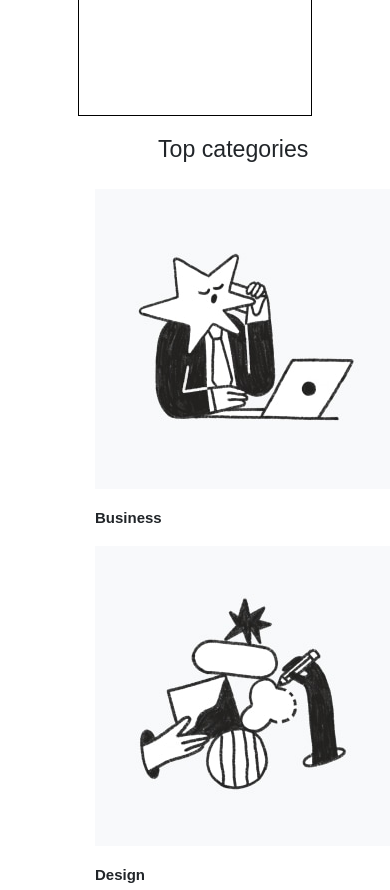
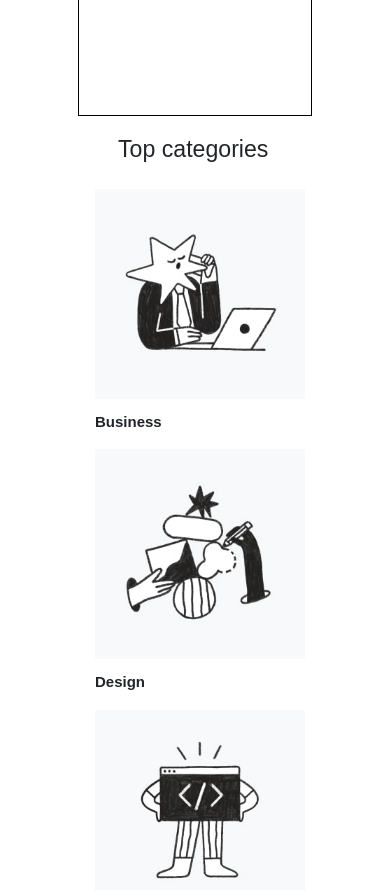
Before and after one commit to AhmedGamalWazeiry/Frontend_Project-1_Phase-1, a plain HTML site: page index.html in a window 390 px wide. Shown: the part 2100-2990 px from the top of the page. Drawn offline with nearby package versions, Linux system fonts and the light colour scheme; no server answers.

Commit message:
Update_Top categories section .

```diff
--- a/css/style.css
+++ b/css/style.css
@@ -384,14 +384,16 @@ body {
   position: relative;
   right: 16px;
 }
-.fig-card img {
-  transition: transform 0.5s;
-}
+
 .fig-card figcaption {
   margin-top: 12px;
   font-weight: bold;
 }
-
+.fig-card img {
+  display: flex;
+  transition: transform 0.5s;
+  width: 100%;
+}
 .fig-card img:hover {
   transform: scale(1.11);
 }
@@ -550,7 +552,7 @@ body {
   }
   .top-categories .container {
     position: relative;
-    left: 85px;
+    left: 8px;
   }
 }
 
@@ -562,7 +564,7 @@ body {
 @media screen and (max-width: 671px) {
   .top-categories h3 {
     position: relative;
-    left: 80px;
+    left: 40px;
   }
   .top-categories .container {
     position: relative;
--- a/index.html
+++ b/index.html
@@ -704,7 +704,7 @@
       <div class="top-categories">
         <h3>Top categories</h3>
         <div class="container">
-          <div class="row row-cols-xxl-4">
+          <div class="row row-cols-1 row-cols-md-3 row-cols-lg-4">
             <div class="col">
               <figure class="fig-card">
                 <img
```
Also changed, not shown: css/bootstrap.css.
